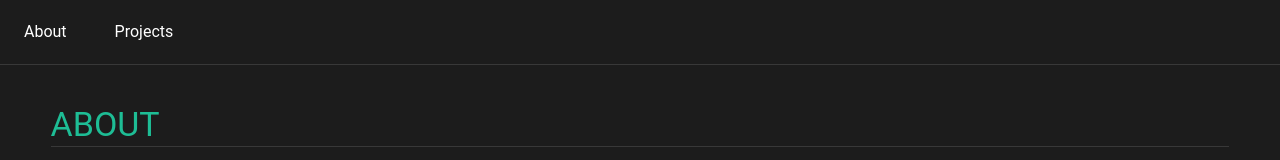
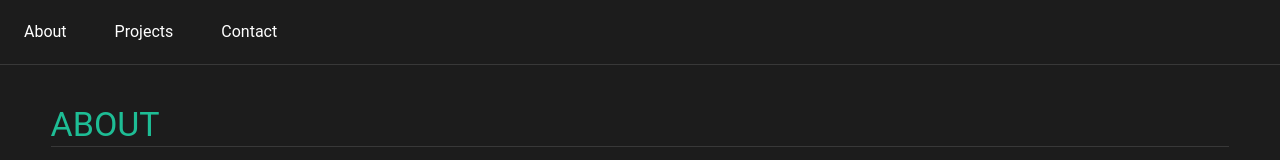
Before and after one commit to Beeedu/portfolio_v2, a React (Create React App) app: page / in a window 1280 px wide. Shown: the top 160 px of the page. Built offline with nearby package versions, Linux system fonts and the light colour scheme.

Commit message:
fixed resume button

```diff
--- a/src/chrome/Drawer.jsx
+++ b/src/chrome/Drawer.jsx
@@ -1,6 +1,4 @@
 import Drawer from '@mui/material/Drawer';
-import Stack from '@mui/material/Stack';
-import Typography from '@mui/material/Typography';
 import { useTheme } from '@mui/material/styles';
 import React from 'react';
 import { SectionTabs } from './Navigation';
--- a/src/chrome/Navigation.jsx
+++ b/src/chrome/Navigation.jsx
@@ -26,6 +26,7 @@ function Tab({ to, children, ...props }) {
                 color: 'white',
                 padding: theme.spacing(3),
             }}
+            {...props}
         >
             <Typography>{children}</Typography>
         </Link>
@@ -43,6 +44,7 @@ export function SectionTabs({ direction }) {
         >
             <Tab to="#about">About</Tab>
             <Tab to="#projects">Projects</Tab>
+            <Tab to="#contact">Contact</Tab>
         </Stack>
     );
 }
--- a/src/portfolio/AboutSection.jsx
+++ b/src/portfolio/AboutSection.jsx
@@ -50,7 +50,7 @@ function Introduction() {
                 and anything cool. In my freetime I'm cooking, rock climbing, or
                 playing video games.
             </SubjectDetails>
-            <ExternalLinkButton url="resources/Brandon_Lynch_Resume.pdf">
+            <ExternalLinkButton url="Brandon_Lynch_Resume.pdf">
                 Résumé
             </ExternalLinkButton>
         </Stack>
--- a/src/portfolio/ContactSection.jsx
+++ b/src/portfolio/ContactSection.jsx
@@ -6,7 +6,6 @@ import List from '@mui/material/List';
 import ListItemText from '@mui/material/ListItemText';
 import ListItem from '@mui/material/ListItem';
 import ListItemIcon from '@mui/material/ListItemIcon';
-import KeyboardArrowRightIcon from '@mui/icons-material/KeyboardArrowRight';
 import EmailIcon from '@mui/icons-material/Email';
 import PhoneIcon from '@mui/icons-material/Phone';
 import LinkedInIcon from '@mui/icons-material/LinkedIn';
--- a/src/util/ScrollToHashElement.js
+++ b/src/util/ScrollToHashElement.js
@@ -26,7 +26,7 @@ function useScrollToHashElement() {
             console.log('scrolling to ', hashElement);
             hashElement.scrollIntoView({
                 behavior: 'smooth',
-                block: 'nearest',
+                block: 'start',
             });
         }
     }, [hashElement]);
```
Also changed, not shown: 1 other file (tests, documents, lock files or other folders).
